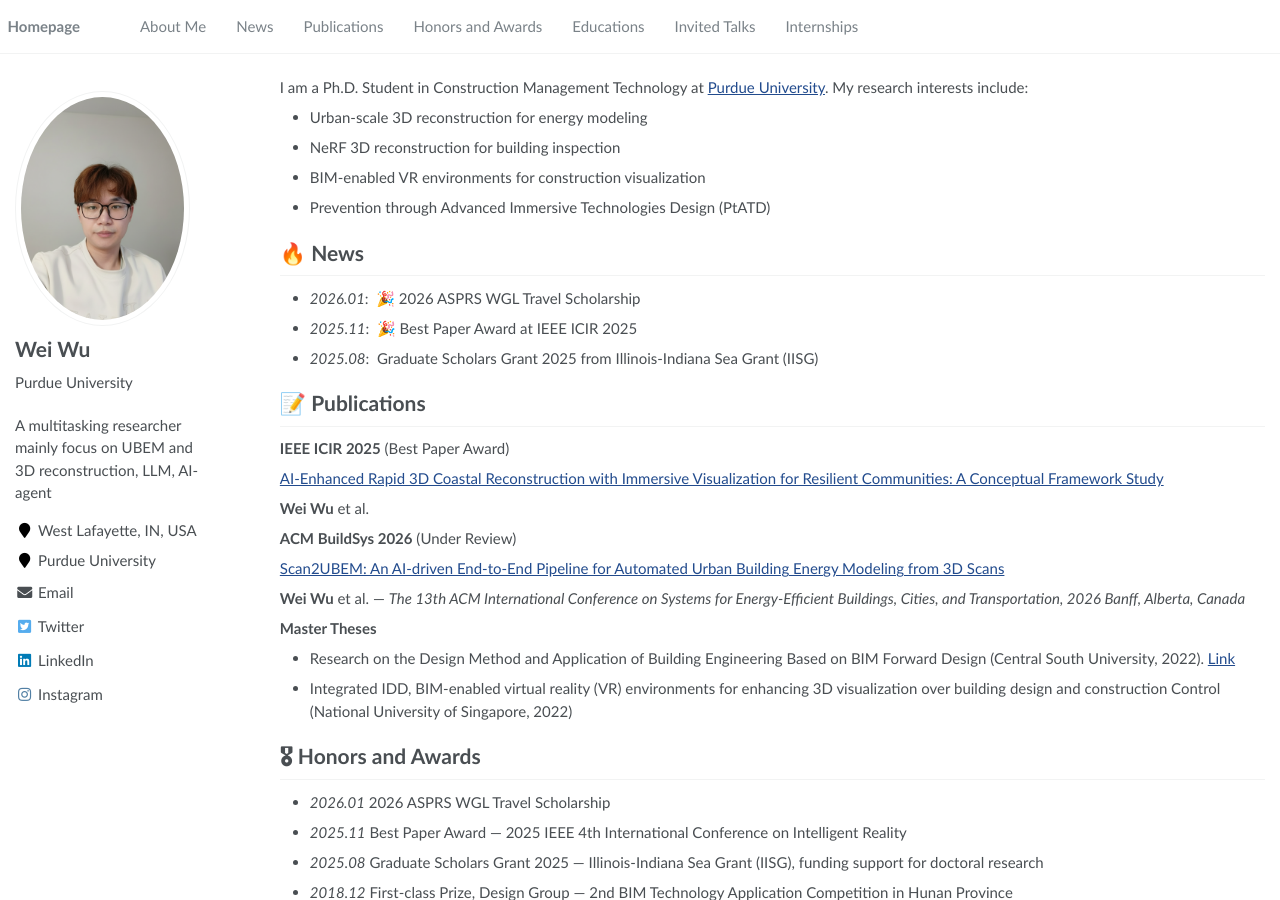
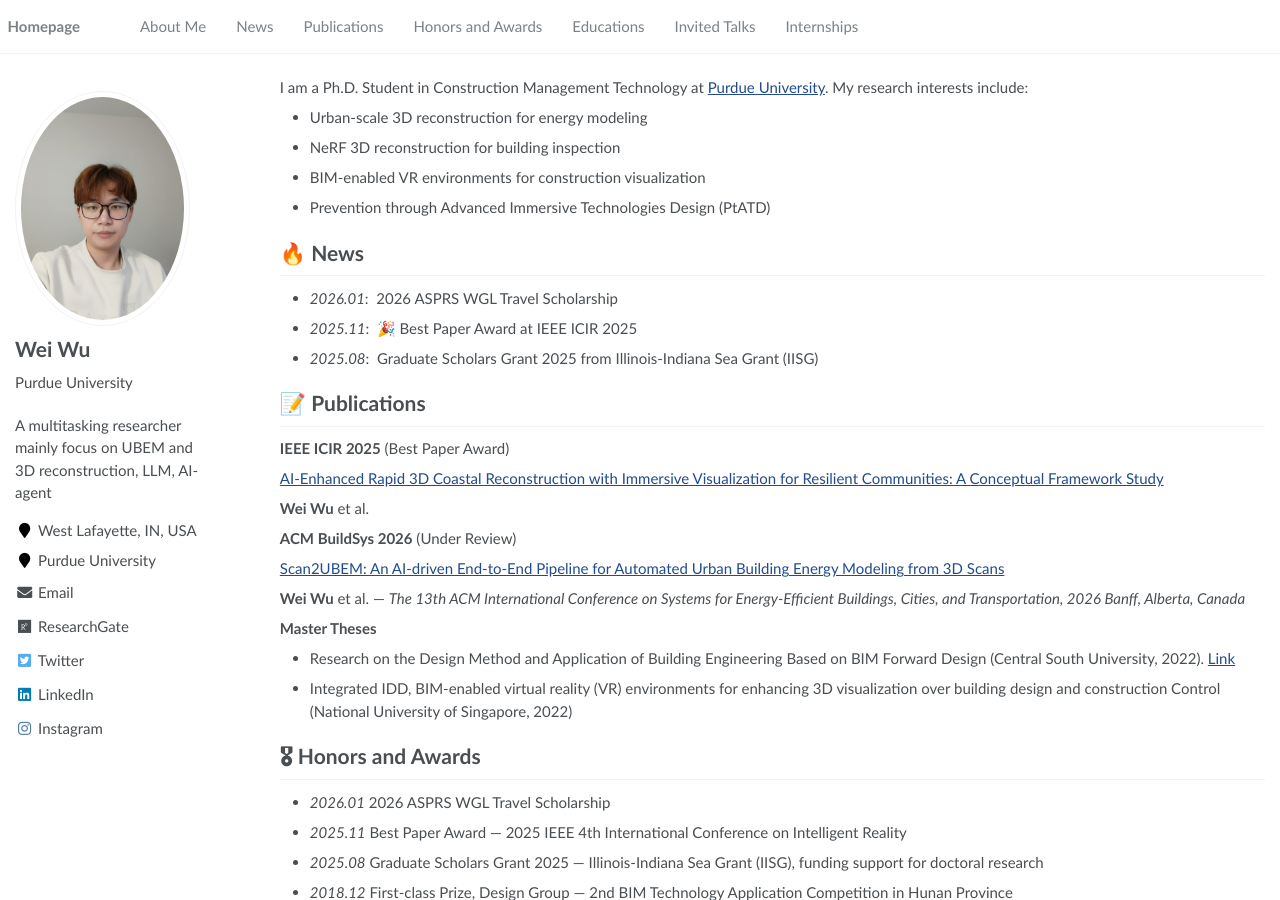
Before and after one commit to wuwei5v/weiwu.github.io, a Jekyll site: the page built from _pages/about.md, in a window 1280 px wide and 900 px high. Built offline with Jekyll 4.4.1, drawn with Linux system fonts in a browser that asks for light colours; part of the change alters nothing that is shown.

Commit message:
update about page and config.yml

```diff
--- a/_config.yml
+++ b/_config.yml
@@ -29,7 +29,7 @@ author:
   pubmed           :
   googlescholar    :
   email            : "wu2424@purdue.edu"
-  researchgate     :  # e.g., "https://www.researchgate.net/profile/yourprofile"
+  researchgate     : "https://www.researchgate.net/profile/Wei-Wu-270" # e.g., "https://www.researchgate.net/profile/yourprofile"
   uri              :
   bitbucket        :
   codepen          :
--- a/_pages/about.md
+++ b/_pages/about.md
@@ -10,7 +10,7 @@ redirect_from:
 
 <span class='anchor' id='about-me'></span>
 
-I am a Ph.D. Student in Construction Management Technology at [Purdue University](https://www.purdue.edu/). My research interests include:
+I am a Ph.D. Student in Construction Management Technology at [Purdue University](https://polytechnic.purdue.edu/newsroom/purdue-polytechnic-phd-student-wins-ieee-best-paper-award-and-sea-grant-scholarship). My research interests include:
 
 * Urban-scale 3D reconstruction for energy modeling
 * NeRF 3D reconstruction for building inspection
@@ -21,7 +21,7 @@ I am a Ph.D. Student in Construction Management Technology at [Purdue University
 
 # 🔥 News
 
-- *2026.01*: &nbsp;🎉 2026 ASPRS WGL Travel Scholarship
+- *2026.01*: &nbsp;2026 ASPRS WGL Travel Scholarship
 - *2025.11*: &nbsp;🎉 Best Paper Award at IEEE ICIR 2025
 - *2025.08*: &nbsp;Graduate Scholars Grant 2025 from Illinois-Indiana Sea Grant (IISG)
 
```
